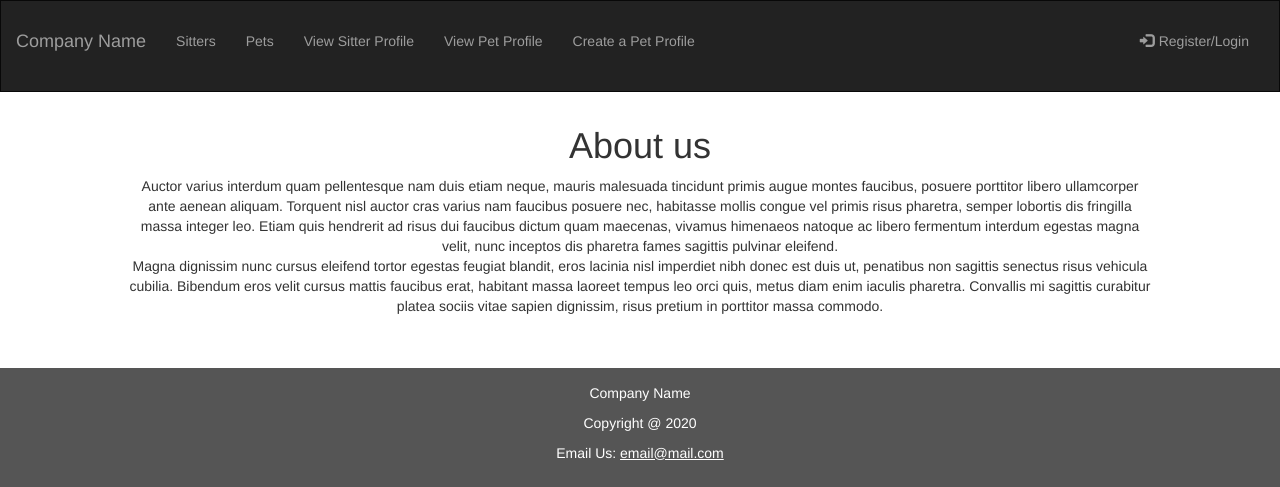
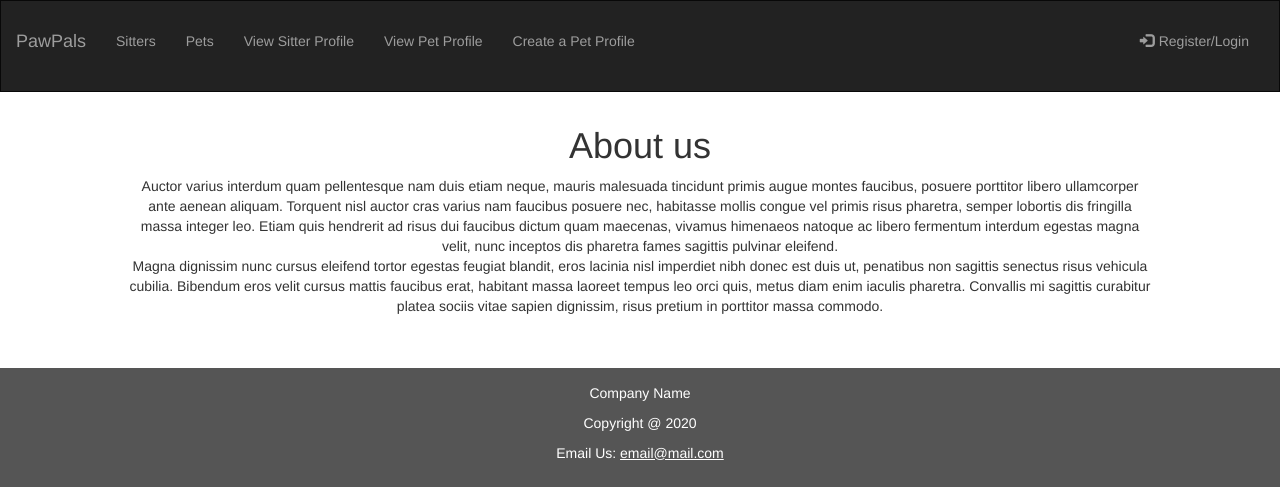
Before and after one commit to tziviaw/pawpals1, a PHP site: page /index.php in a window 1280 px wide. Shown: the top 487 px of the page. Run offline with PHP 8.4, Linux system fonts and the light colour scheme.

Commit message:
changed the header name

```diff
--- a/header.php
+++ b/header.php
@@ -22,7 +22,7 @@
 							<span class="icon-bar"></span>
 							<span class="icon-bar"></span>
 						</button>
-						<a class="navbar-brand" href="index.php">Company Name</a>
+						<a class="navbar-brand" href="index.php">PawPals</a>
 					</div>
 
 					<!-- Collect the nav links, forms, and other content for toggling -->
```
